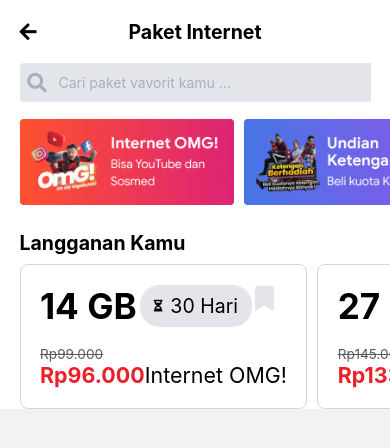
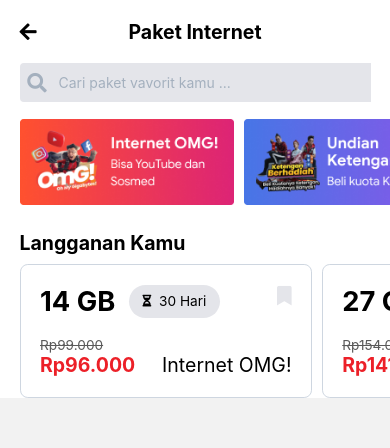
Before and after one commit to DanJul572/Telkomsel_Mobile_App, a React Native app: screen /Internet in a window 390 px wide. Shown: the top 448 px of the page. Built offline with nearby package versions, Linux system fonts and the light colour scheme.

Commit message:
add search result

```diff
--- a/package.json
+++ b/package.json
@@ -13,6 +13,7 @@
     "@react-navigation/bottom-tabs": "^6.5.8",
     "@react-navigation/native": "^6.1.7",
     "@react-navigation/native-stack": "^6.9.13",
+    "axios": "^1.4.0",
     "react": "18.2.0",
     "react-native": "0.71.8",
     "react-native-safe-area-context": "^4.7.1",
--- a/src/components/Internet/ProductCard.tsx
+++ b/src/components/Internet/ProductCard.tsx
@@ -3,26 +3,32 @@
 import Icon from 'react-native-vector-icons/FontAwesome5';
 import { BLACK_COLOR, BORDER_TEXT_INPUT_COLOR, DARK_GREY_COLOR, GREY_COLOR, RED_COLOR, WHITE_COLOR, WINDOW_WIDTH } from '../../constans';
 
-function ProductCard ({product, isFirst, isLast}: any) {
+function ProductCard ({product, isFirst, isLast, isHorizontal}: any) {
+
+    const getWidth = () => {
+        if (isHorizontal) {
+            if (isFirst) {
+                return styles.first_container;
+            } else {
+                return styles.last_container;
+            }
+        } else {
+            return styles.horizontal_style;
+        }
+    }
 
     return (
         <View
-            style={[
-                styles.container,
-                isFirst
-                    ? styles.first_container
-                        : isLast
-                            ? styles.last_container
-                    : { }
-                ]}
-            >
+            style={[ styles.container, getWidth() ]}>
             <View style={styles.sub_container}>
-                <Text style={styles.value_text}>{product.text_value}</Text>
-                <View style={styles.expired_container}>
-                    <Icon name='hourglass-half' color={BLACK_COLOR} size={WINDOW_WIDTH * 0.03} />
-                    <Text style={styles.expired_text}>{product.expired}</Text>
+                <View style={styles.sub_container}>
+                    <Text style={styles.value_text}>{product.text_value}</Text>
+                    <View style={styles.expired_container}>
+                        <Icon name='hourglass-half' color={BLACK_COLOR} size={WINDOW_WIDTH * 0.03} />
+                        <Text style={styles.expired_text}>{product.expired}</Text>
+                    </View>
                 </View>
-                <Icon name='bookmark' color={GREY_COLOR} size={WINDOW_WIDTH * 0.065} solid />
+                <Icon name='bookmark' color={GREY_COLOR} size={WINDOW_WIDTH * 0.05} solid />
             </View>
             <View style={styles.sub_container_2}>
                 <View>
@@ -45,15 +51,20 @@
         marginRight: WINDOW_WIDTH * 0.025,
     },
     first_container: {
-        marginLeft: WINDOW_WIDTH * 0.05
+        marginLeft: WINDOW_WIDTH * 0.05,
+        width: WINDOW_WIDTH * 0.75
     },
     last_container: {
-        marginRight: WINDOW_WIDTH * 0.05
+        marginRight: WINDOW_WIDTH * 0.05,
+        width: WINDOW_WIDTH * 0.75
+    },
+    horizontal_style: {
+        marginBottom: WINDOW_WIDTH * 0.035,
+        width: '100%'
     },
     sub_container: {
         flexDirection: 'row',
         justifyContent: 'space-between',
-        width: WINDOW_WIDTH * 0.6
     },
     sub_container_2: {
         flexDirection: 'row',
@@ -64,7 +75,8 @@
     value_text: {
         color: BLACK_COLOR,
         fontWeight: 'bold',
-        fontSize: WINDOW_WIDTH * 0.09,
+        fontSize: WINDOW_WIDTH * 0.07,
+        marginRight: WINDOW_WIDTH * 0.035,
     },
     expired_container: {
         flexDirection: 'row',
@@ -77,13 +89,13 @@
     },
     expired_text: {
         color: BLACK_COLOR,
-        fontSize: WINDOW_WIDTH * 0.05,
+        fontSize: WINDOW_WIDTH * 0.035,
         marginLeft: WINDOW_WIDTH * 0.02
     },
     discount_price_text: {
         color: RED_COLOR,
         fontWeight: 'bold',
-        fontSize: WINDOW_WIDTH * 0.055
+        fontSize: WINDOW_WIDTH * 0.05
     },
     price_text: {
         color: DARK_GREY_COLOR,
@@ -92,7 +104,7 @@
     },
     title_text: {
         color: BLACK_COLOR,
-        fontSize: WINDOW_WIDTH * 0.055,
+        fontSize: WINDOW_WIDTH * 0.05,
     }
 });
 
--- a/src/components/Internet/Subscribe.tsx
+++ b/src/components/Internet/Subscribe.tsx
@@ -1,36 +1,26 @@
-import React, { useState } from 'react';
-import { View, FlatList, Text, StyleSheet } from 'react-native';
+import React from 'react';
+import { View, ScrollView, Text, StyleSheet } from 'react-native';
 import ProductCard from './ProductCard';
 import { BLACK_COLOR, WINDOW_WIDTH } from '../../constans';
+import products from '../../dummy/products.json';
 
 function Subscribe () {
-    const [products, setProducts] = useState([
-        {
-            id: 1,
-            text_value: '14 GB',
-            expired: '30 Hari',
-            price: 'Rp99.000',
-            discount_price: 'Rp96.000',
-            title: 'Internet OMG!'
-        },
-        {
-            id: 2,
-            text_value: '27 GB',
-            expired: '30 Hari',
-            price: 'Rp145.000',
-            discount_price: 'Rp133.000',
-            title: 'iPhone Plane'
-        },
-    ])
 
     return (
         <View style={{ marginTop: WINDOW_WIDTH * 0.05 }}>
             <Text style={styles.title}>Langganan Kamu</Text>
-            <FlatList
-                horizontal={true}
-                data={products}
-                renderItem={({item, index}: any) => <ProductCard product={item} isFirst={index == 0 ? true : false} isLast={(index + 1) == products.length ? true : false}/>}
-            />
+            <ScrollView showsHorizontalScrollIndicator={false} horizontal={true} style={{ width: WINDOW_WIDTH }}>
+                {products.map((product: any, index: any) => {
+                    return (
+                        <ProductCard
+                            key={product.id}
+                            product={product}
+                            isFirst={index == 0 ? true : false} isLast={(index + 1) == products.length ? true : false}
+                            isHorizontal={true}
+                        />
+                    )
+                })}
+            </ScrollView>
         </View>
     )
 }
--- /dev/null
+++ b/src/dummy/products.json
@@ -0,0 +1,66 @@
+[
+    {
+        "id": 1,
+        "text_value": "14 GB",
+        "expired": "30 Hari",
+        "price": "Rp99.000",
+        "discount_price": "Rp96.000",
+        "title": "Internet OMG!"
+    },
+    {
+        "id": 2,
+        "text_value": "27 GB",
+        "expired": "30 Hari",
+        "price": "Rp154.000",
+        "discount_price": "Rp141.000",
+        "title": "Internet OMG!"
+    },
+    {
+        "id": 3,
+        "text_value": "6.5 GB",
+        "expired": "30 Hari",
+        "price": "Rp63.000",
+        "discount_price": "Rp61.000",
+        "title": "Combo OMG!"
+    },
+    {
+        "id": 4,
+        "text_value": "4 GB",
+        "expired": "30 Hari",
+        "price": "Rp38.000",
+        "discount_price": "Rp35.000",
+        "title": "Internet OMG!"
+    },
+    {
+        "id": 5,
+        "text_value": "7 GB",
+        "expired": "30 Hari",
+        "price": "Rp63.000",
+        "discount_price": "Rp61.000",
+        "title": "Internet OMG!"
+    },
+    {
+        "id": 6,
+        "text_value": "52 GB",
+        "expired": "30 Hari",
+        "price": "Rp101.000",
+        "discount_price": "Rp172.000",
+        "title": "Internet OMG!"
+    },
+    {
+        "id": 7,
+        "text_value": "19 GB",
+        "expired": "30 Hari",
+        "price": "Rp119.000",
+        "discount_price": "Rp110.000",
+        "title": "Internet OMG!"
+    },
+    {
+        "id": 8,
+        "text_value": "30 GB",
+        "expired": "30 Hari",
+        "price": "Rp155.000",
+        "discount_price": "Rp139.000",
+        "title": "Internet OMG!"
+    }
+]
--- /dev/null
+++ b/src/dummy/searchHistory.json
@@ -0,0 +1,6 @@
+[
+    "ruang guru",
+    "omg",
+    "keterangan",
+    "ilmupedia"
+]
--- /dev/null
+++ b/src/dummy/searchPopular.json
@@ -0,0 +1,7 @@
+[
+    "ruang guru",
+    "keterangan",
+    "conference",
+    "omg",
+    "ilmupedia"
+]
```
Also changed, not shown: src/components/Internet/Search.tsx (+55 -29 lines), 1 other file (tests, documents, lock files or other folders).
